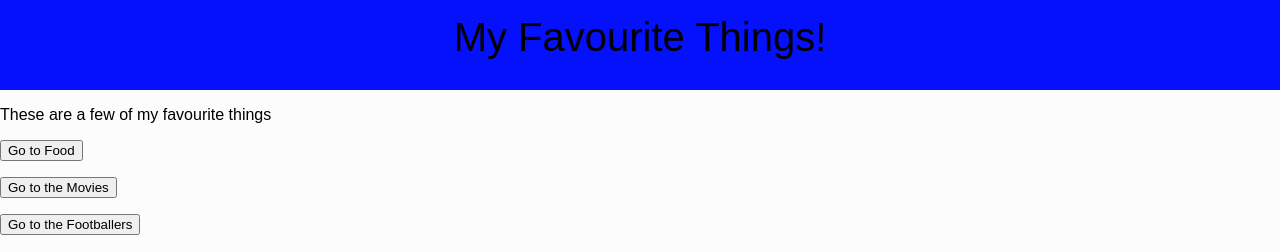
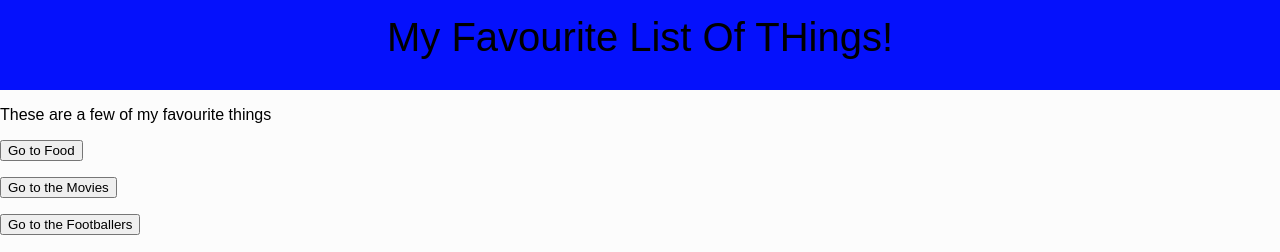
Before and after one commit to Jbrooks76/Readme.md, a plain HTML site: page Page2.html in a window 1280 px wide. Shown: the top 252 px of the page. Drawn offline with Linux system fonts and the light colour scheme.

Commit message:
Update Page2.html Title change 2
Another title change

```diff
--- a/Page2.html
+++ b/Page2.html
@@ -28,7 +28,7 @@
 	</style>
 	</head>
 
-<div id="Header" class="std">My Favourite Things!</div>
+<div id="Header" class="std">My Favourite List Of THings!</div>
 
     <p>These are a few of my favourite things</p>
     <p><input type="button" onclick="location.href='index.html';" value="Go to Food" /><p>
```
